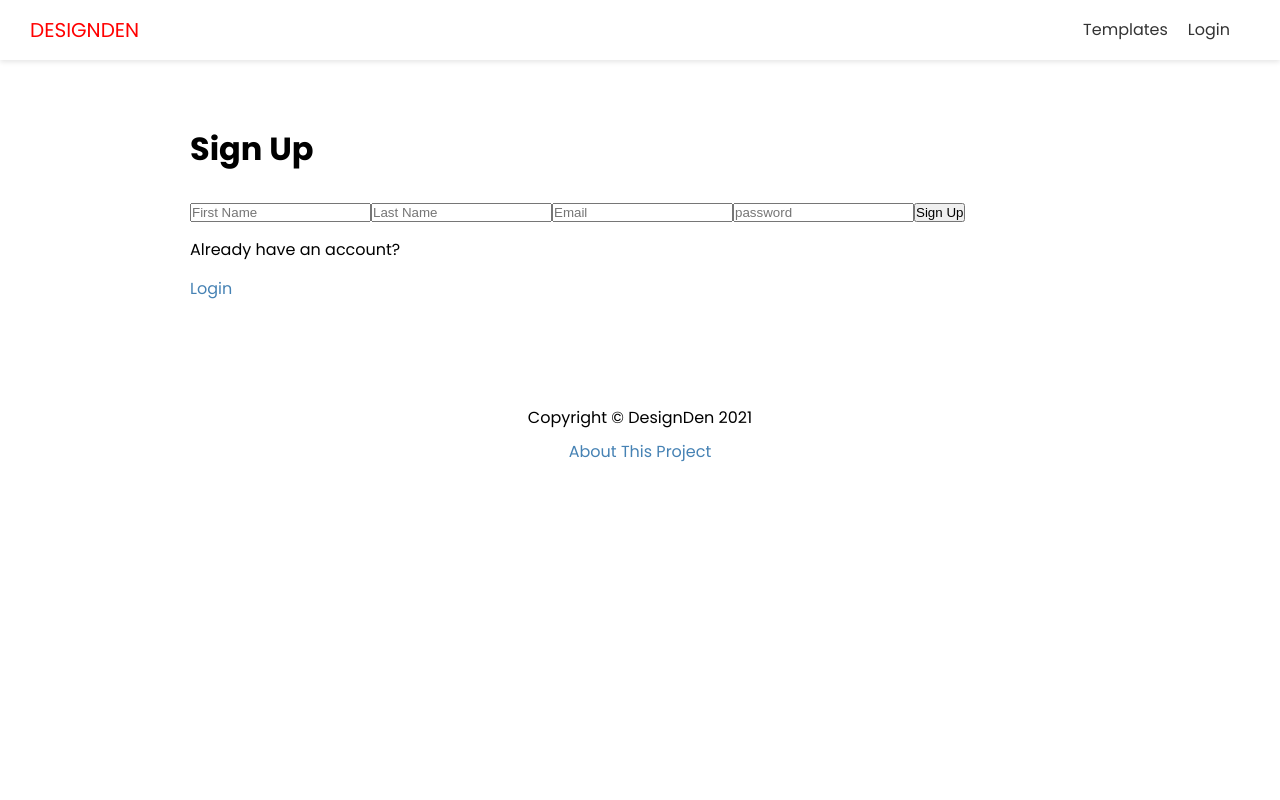
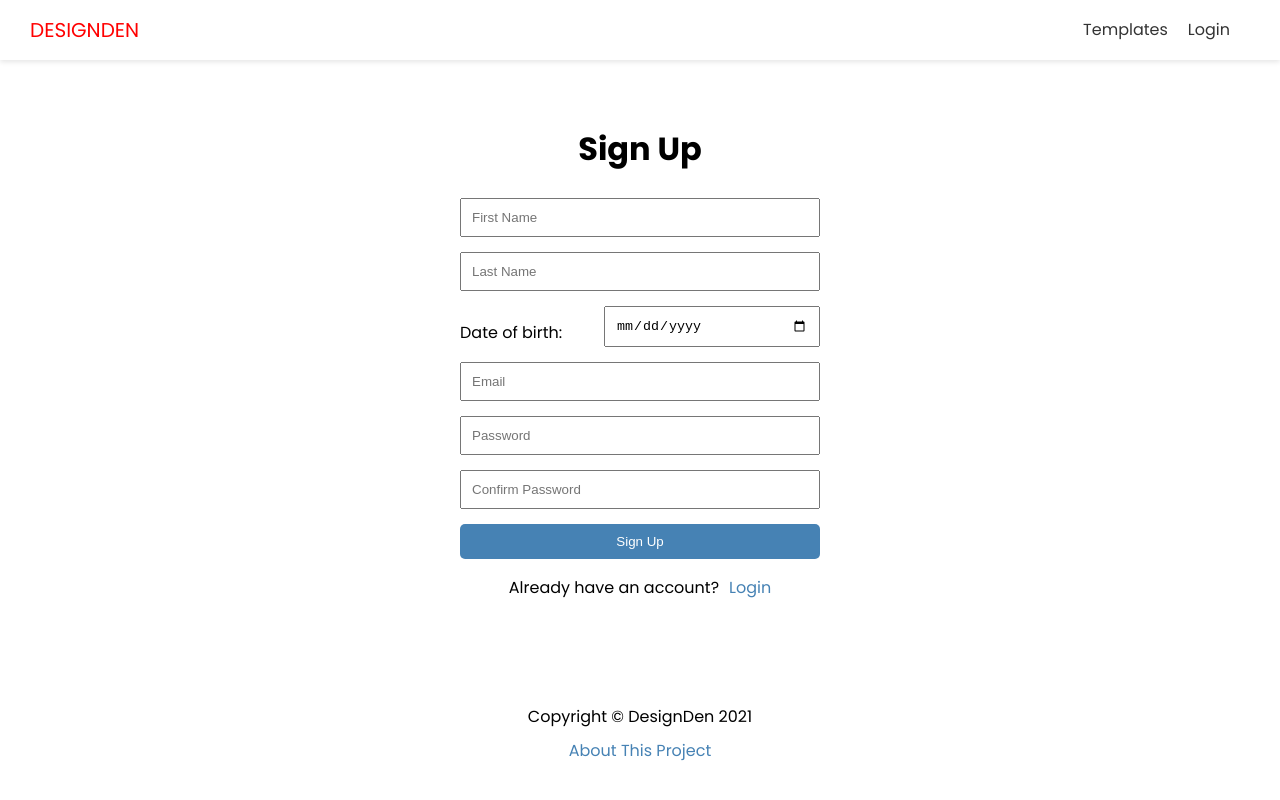
Before and after one commit to jonah0502/DesignDen, a Next.js app in the folder designden-frontend/: page /signup in a window 1280 px wide. Shown: the top 800 px of the page. Built offline with nearby package versions, Linux system fonts and the light colour scheme.

Commit message:
Add form styling to sign up page

```diff
--- a/designden-frontend/pages/login.js
+++ b/designden-frontend/pages/login.js
@@ -1,10 +1,10 @@
 import Link from "next/link";
 import Layout from "@/components/Layout";
-import styles from "../styles/Login.module.css";
+import styles from "../styles/Form.module.css";
 
 export default function LoginPage() {
   return (
-    <Layout title="Login">
+    <Layout title="DesignDen Login">
       <form className={styles.container}>
         <h1>Login</h1>
         <input type="email" id="email" name="email" placeholder="Email" />
@@ -15,7 +15,7 @@ export default function LoginPage() {
           placeholder="Password"
         />
         <button type="submit">Login</button>
-        <div className={styles.loginFooter}>
+        <div className={styles.formFooter}>
           <p>Don&apos;t have an account? </p>
           <Link href="/signup">Sign Up</Link>
         </div>
--- a/designden-frontend/pages/signup.js
+++ b/designden-frontend/pages/signup.js
@@ -1,22 +1,33 @@
 import Link from "next/link";
 import Layout from "@/components/Layout";
+import styles from "../styles/Form.module.css";
 
 export default function SignupPage() {
   return (
-    <Layout>
-      <form>
+    <Layout title="Signup">
+      <form className={styles.container}>
         <h1>Sign Up</h1>
         <input type="text" name="fname" id="fname" placeholder="First Name" />
         <input type="text" name="lname" id="lname" placeholder="Last Name" />
+        <div className={styles.dateInput}>
+          <label htmlFor="birthdate">Date of birth:</label>
+          <input type="date" name="birthdate" id="birthdate" />
+        </div>
         <input type="email" name="email" id="email" placeholder="Email" />
         <input
           type="text"
           name="password"
           id="password"
-          placeholder="password"
+          placeholder="Password"
         />
-        <button>Sign Up</button>
-        <div>
+        <input
+          type="text"
+          name="password-confirm"
+          id="password-confirm"
+          placeholder="Confirm Password"
+        />
+        <button type="submit">Sign Up</button>
+        <div className={styles.formFooter}>
           <p>Already have an account?</p>
           <Link href="/login">Login</Link>
         </div>
```
